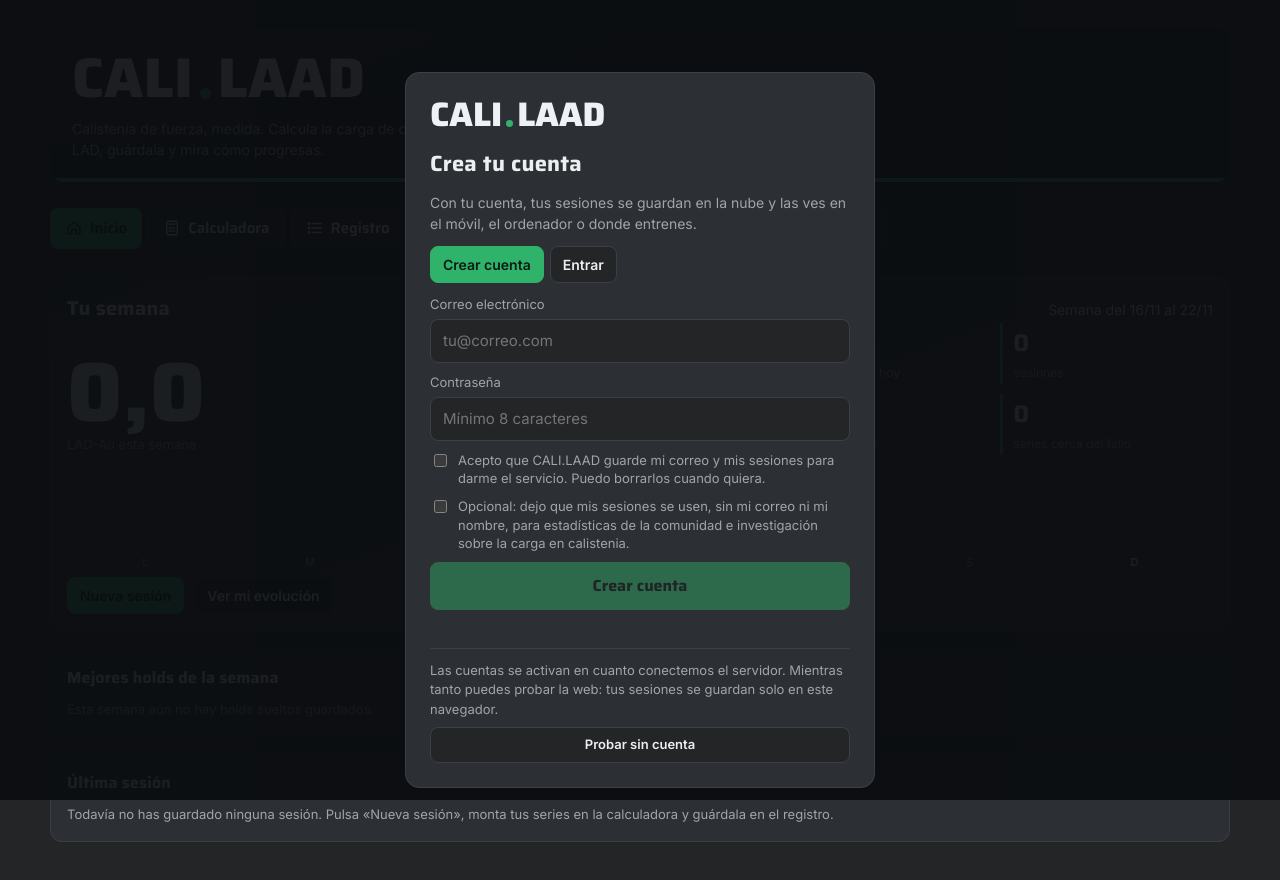
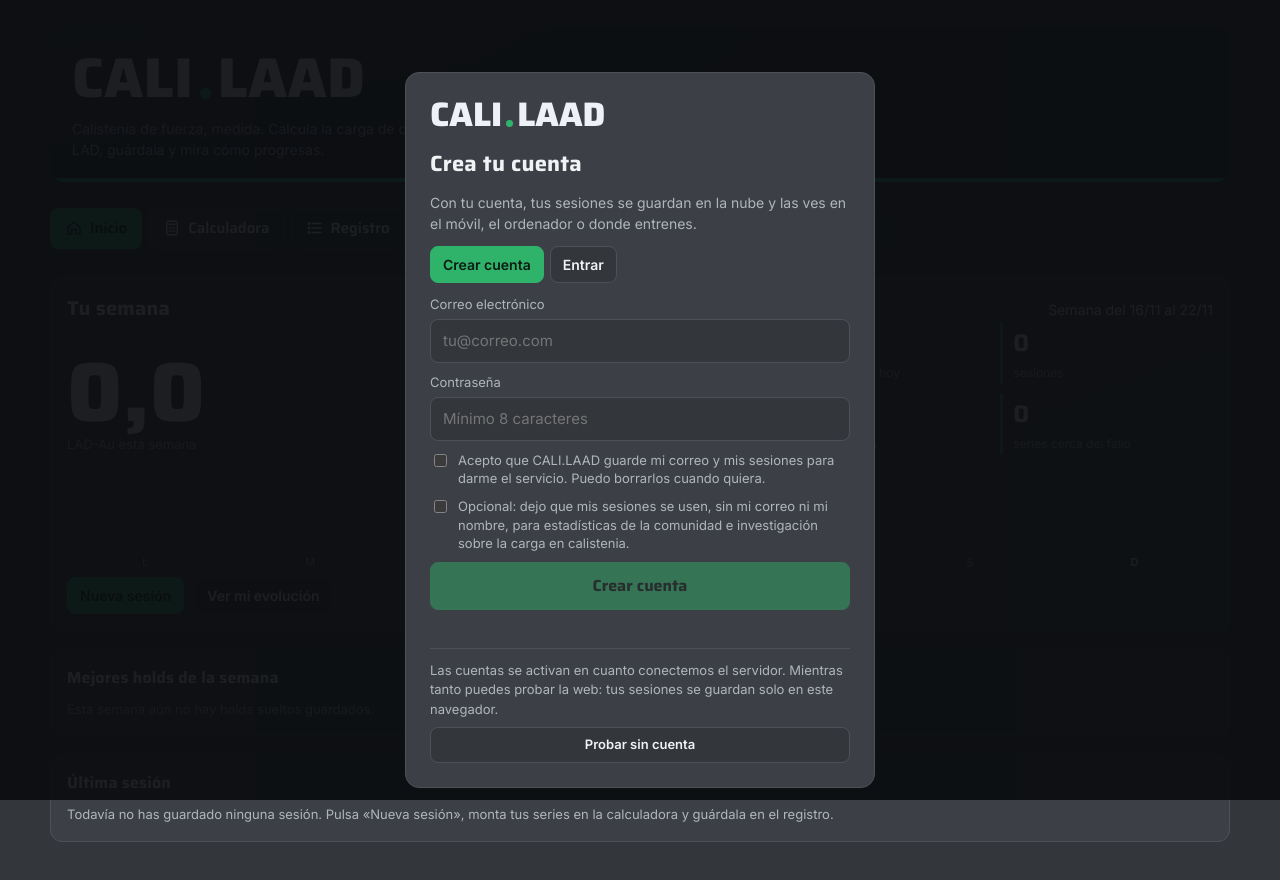
Before and after one commit to jugilsa14-ui/CaliLAAD.github.io-, a plain HTML site: page index.html in a window 1280 px wide. Drawn offline with Linux system fonts and the light colour scheme.

Commit message:
Fondo gris menos oscuro; casillas en verde
Co-Authored-By: Claude Opus 5.5 <noreply@anthropic.com>
Claude-Session: https://claude.ai/code/session_01X3Y9SjfAbFShThCgUin9HF

```diff
--- a/index.html
+++ b/index.html
@@ -202,17 +202,17 @@ td.acts{white-space:nowrap}td.acts button{margin-right:6px}
 
 /* ===== CALI.LAAD · gris oscuro y azul, siempre oscuro (el autor, 22 nov) ===== */
 :root{
-  --bg:#232527; --panel:#2C2F33; --ink:#ECEEF0; --muted:#A0A5AC; --line:#3C4046;
-  --accent:#2FB36B; --accent2:#9BD8B4; --ok:#D9DEE3; --warn:#fbbf24; --soft:#35393E; --band:#a78bfa; --accent-ink:#0E1A13; color-scheme:dark;
+  --bg:#33363B; --panel:#3C4046; --ink:#F0F2F4; --muted:#B0B5BC; --line:#4C5158;
+  --accent:#2FB36B; --accent2:#9BD8B4; --ok:#D9DEE3; --warn:#fbbf24; --soft:#464A51; --band:#a78bfa; --accent-ink:#0E1A13; color-scheme:dark;
   --display:"Saira",system-ui,sans-serif; --body:"Inter",system-ui,sans-serif;
-  --plate:#1E2022; --plate2:#2A2D31;
+  --plate:#2B2E32; --plate2:#383B40;
 }
 @media (prefers-color-scheme: dark){:root:not([data-theme="light"]){
-  --bg:#232527; --panel:#2C2F33; --ink:#ECEEF0; --muted:#A0A5AC; --line:#3C4046;
-  --accent:#2FB36B; --accent2:#9BD8B4; --ok:#D9DEE3; --warn:#fbbf24; --soft:#35393E; --band:#a78bfa; --accent-ink:#0E1A13; color-scheme:dark}}
+  --bg:#33363B; --panel:#3C4046; --ink:#F0F2F4; --muted:#B0B5BC; --line:#4C5158;
+  --accent:#2FB36B; --accent2:#9BD8B4; --ok:#D9DEE3; --warn:#fbbf24; --soft:#464A51; --band:#a78bfa; --accent-ink:#0E1A13; color-scheme:dark}}
 :root[data-theme="dark"]{
-  --bg:#232527; --panel:#2C2F33; --ink:#ECEEF0; --muted:#A0A5AC; --line:#3C4046;
-  --accent:#2FB36B; --accent2:#9BD8B4; --ok:#D9DEE3; --warn:#fbbf24; --soft:#35393E; --band:#a78bfa; --accent-ink:#0E1A13; color-scheme:dark}
+  --bg:#33363B; --panel:#3C4046; --ink:#F0F2F4; --muted:#B0B5BC; --line:#4C5158;
+  --accent:#2FB36B; --accent2:#9BD8B4; --ok:#D9DEE3; --warn:#fbbf24; --soft:#464A51; --band:#a78bfa; --accent-ink:#0E1A13; color-scheme:dark}
 body{background:var(--bg)}
 h1,h2,h3{font-family:var(--display);letter-spacing:.01em}
 h2{font-weight:700}
@@ -396,6 +396,7 @@ tr.detrow td{background:var(--soft);display:table-cell}
 @media (max-width:640px){.rprev{grid-template-columns:repeat(2,minmax(0,1fr))}.rprev b{font-size:20px}
   .brow{grid-template-columns:repeat(2,minmax(0,1fr)) auto}.brow label:nth-of-type(1){grid-column:1}.brow button.x{grid-column:3;grid-row:1}
   .brow label.chk{grid-column:1/-1;padding:0}}
+input[type=checkbox],input[type=range]{accent-color:var(--accent)}
 </style>
 
 <div class="wrap">
```
